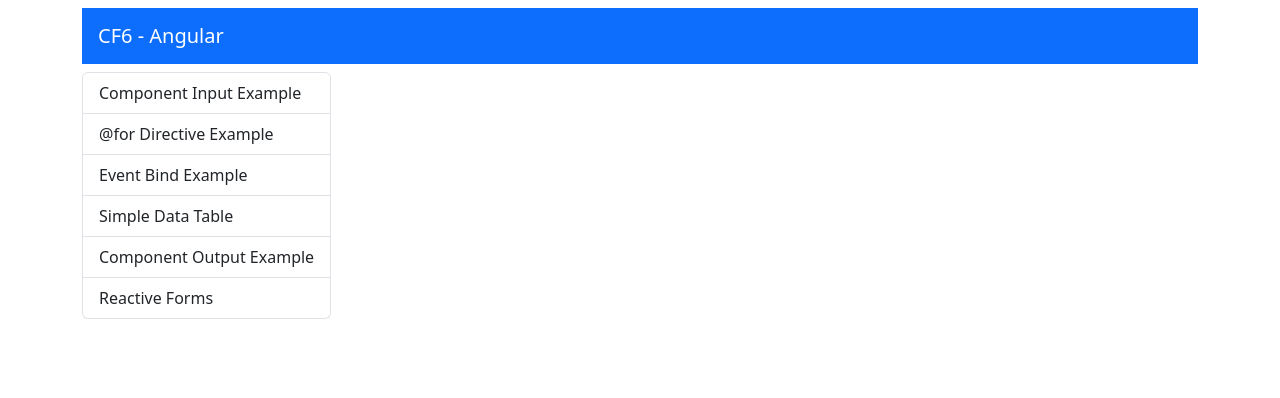
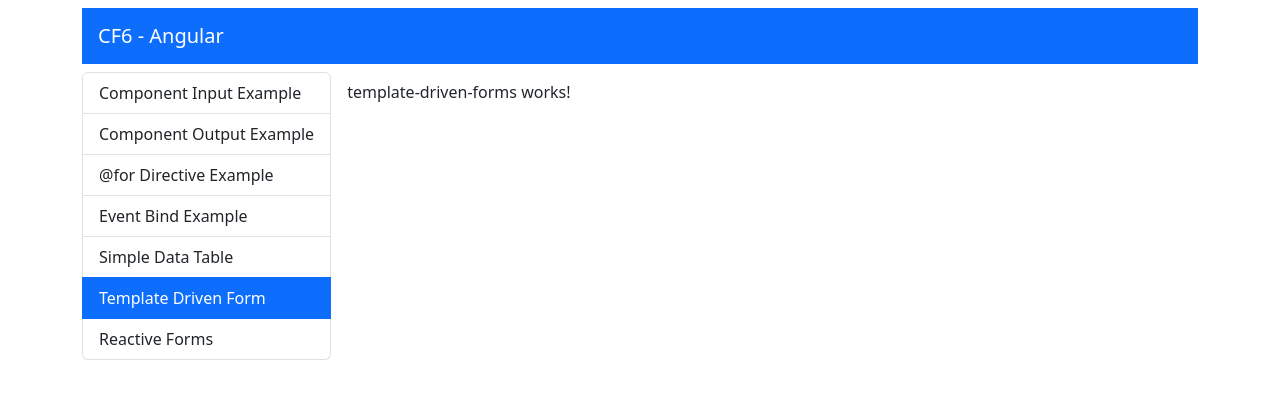
Before and after one commit to dimdrk/cf6-angular, an Angular app in the folder example-3/: page /template-driven-form in a window 1280 px wide. Before the commit this address led to /. Shown: the top 398 px of the page. Built offline with nearby package versions, Linux system fonts and the light colour scheme.

Commit message:
template driven form added

```diff
--- a/example-3/src/app/app.routes.ts
+++ b/example-3/src/app/app.routes.ts
@@ -6,6 +6,7 @@
 import { SimpleDatatableComponent } from './components/simple-datatable/simple-datatable.component';
 import { ComponentOutputExampleComponent } from './components/component-output-example/component-output-example.component';
 import { ReactiveFormsComponent } from './components/reactive-forms/reactive-forms.component';
+import { TemplateDrivenFormsComponent } from './components/template-driven-forms/template-driven-forms.component';
 
 export const routes: Routes = [
     { path: 'component-input-example', component: ComponentInputExampleComponent },
@@ -14,6 +15,7 @@
     { path: 'simple-data-table', component: SimpleDatatableComponent },
     { path: 'component-output-example', component: ComponentOutputExampleComponent },
     { path: 'reactive-forms', component: ReactiveFormsComponent },
+    { path: 'template-driven-form', component: TemplateDrivenFormsComponent },
     { path: 'welcome', component: WelcomeComponent },
     { path: '', redirectTo:'/welcome', pathMatch:'full' }
 ];
--- a/example-3/src/app/components/list-group-menu/list-group-menu.component.ts
+++ b/example-3/src/app/components/list-group-menu/list-group-menu.component.ts
@@ -12,10 +12,11 @@
 export class ListGroupMenuComponent {
   menu: MenuEntry[] = [
     { text: "Component Input Example", routerLink: "component-input-example" },
+    { text: "Component Output Example", routerLink: "component-output-example"},
     { text: "@for Directive Example", routerLink: "for-directive-example" },
     { text: "Event Bind Example", routerLink: "event-bind-example" },
     { text: "Simple Data Table", routerLink: "simple-data-table"},
-    { text: "Component Output Example", routerLink: "component-output-example"},
+    { text: "Template Driven Form", routerLink: "template-driven-form"},
     { text: "Reactive Forms", routerLink: "reactive-forms"}
   ]
 }
--- /dev/null
+++ b/example-3/src/app/components/template-driven-forms/template-driven-forms.component.html
@@ -0,0 +1 @@
+<p>template-driven-forms works!</p>
```
Also changed, not shown: example-3/src/app/components/template-driven-forms/template-driven-forms.component.ts (added, +12 -0 lines), example-3/src/app/components/template-driven-forms/template-driven-forms.component.css (added).
